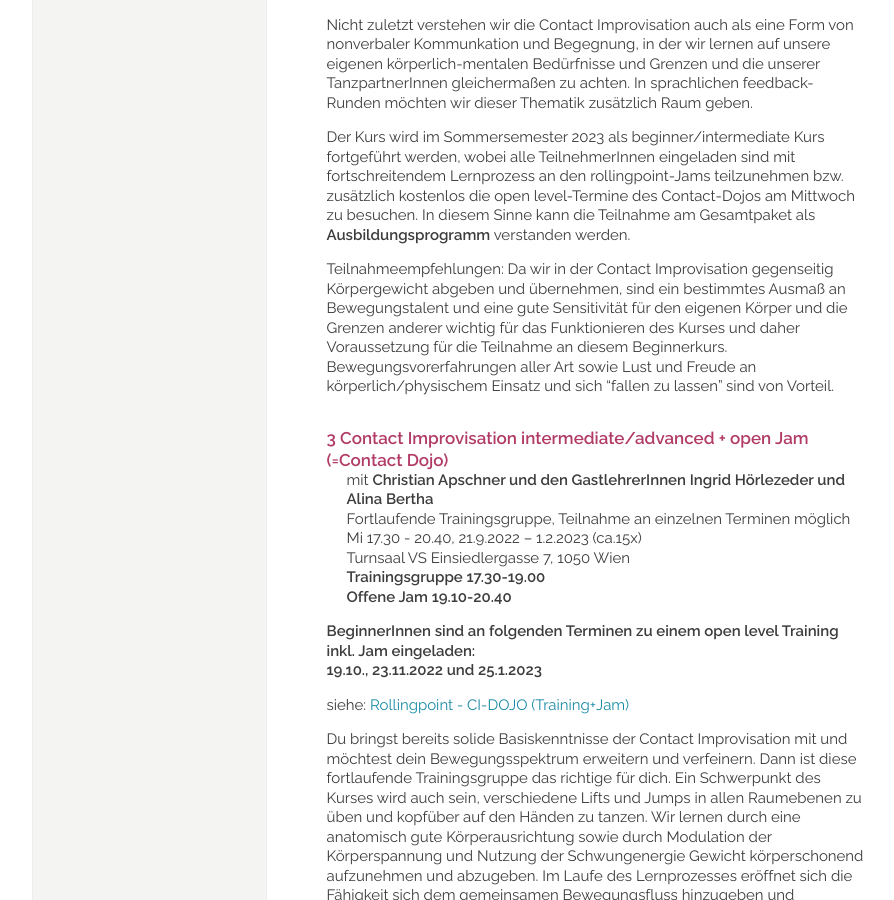
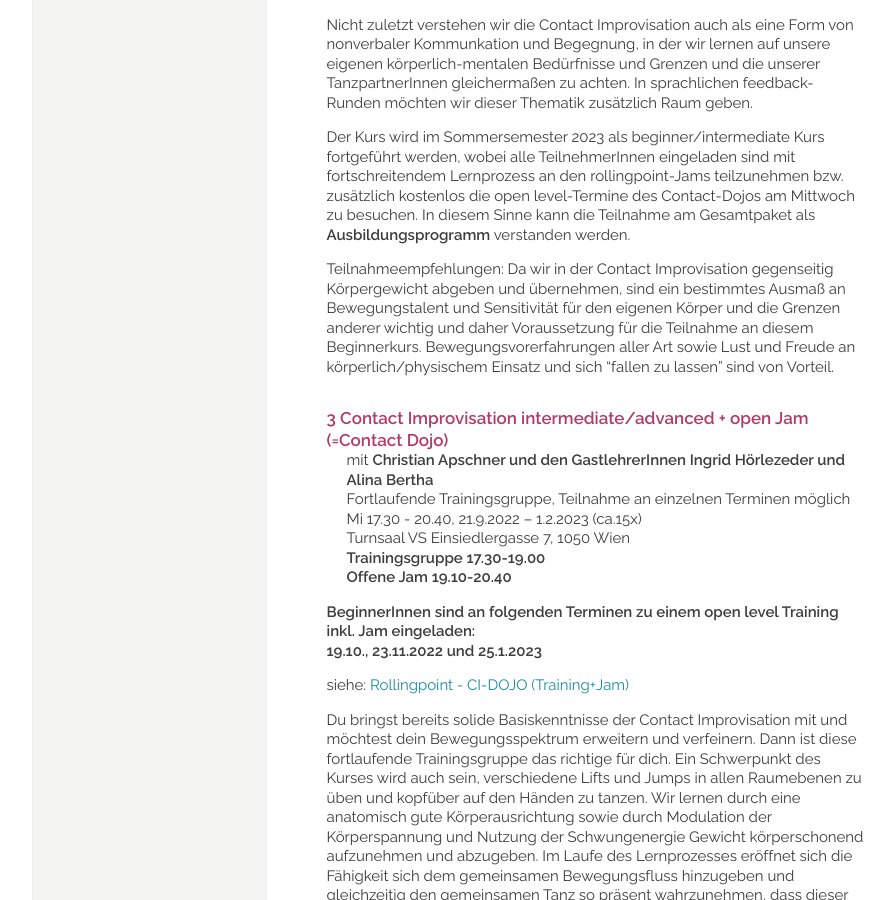
Before and after one commit to manulari/rollingpointat, a Jekyll site: the page built from _pages_de/kurse.md, in a window 1280 px wide and 900 px high, scrolled down 1725 px. Shown: the whole window, without its empty margins (152-1046 px from the left). Built offline with Jekyll 4.4.1, drawn with Linux system fonts in a browser that asks for light colours; comment, search, counter and statistics services are not loaded.

Commit message:
Update page (de) “kurse”

```diff
--- a/_pages_de/kurse.md
+++ b/_pages_de/kurse.md
@@ -55,7 +55,7 @@ Nicht zuletzt verstehen wir die Contact Improvisation auch als eine Form von non
 
 Der Kurs wird im Sommersemester 2023 als beginner/intermediate Kurs fortgeführt werden, wobei alle TeilnehmerInnen eingeladen sind mit fortschreitendem Lernprozess an den rollingpoint-Jams teilzunehmen bzw. zusätzlich kostenlos die open level-Termine des Contact-Dojos am Mittwoch zu besuchen. In diesem Sinne kann die Teilnahme am Gesamtpaket als **Ausbildungsprogramm** verstanden werden.
 
-Teilnahmeempfehlungen: Da wir in der Contact Improvisation gegenseitig Körpergewicht abgeben und übernehmen, sind ein bestimmtes Ausmaß an Bewegungstalent und eine gute Sensitivität für den eigenen Körper und die Grenzen anderer wichtig für das Funktionieren des Kurses und daher Voraussetzung für die Teilnahme an diesem Beginnerkurs. Bewegungsvorerfahrungen aller Art sowie Lust und Freude an körperlich/physischem Einsatz und sich "fallen zu lassen" sind von Vorteil.
+Teilnahmeempfehlungen: Da wir in der Contact Improvisation gegenseitig Körpergewicht abgeben und übernehmen, sind ein bestimmtes Ausmaß an Bewegungstalent und Sensitivität für den eigenen Körper und die Grenzen anderer wichtig und daher Voraussetzung für die Teilnahme an diesem Beginnerkurs. Bewegungsvorerfahrungen aller Art sowie Lust und Freude an körperlich/physischem Einsatz und sich "fallen zu lassen" sind von Vorteil.
 
 <div class="named-anchor" id="mi"></div>
 
```
